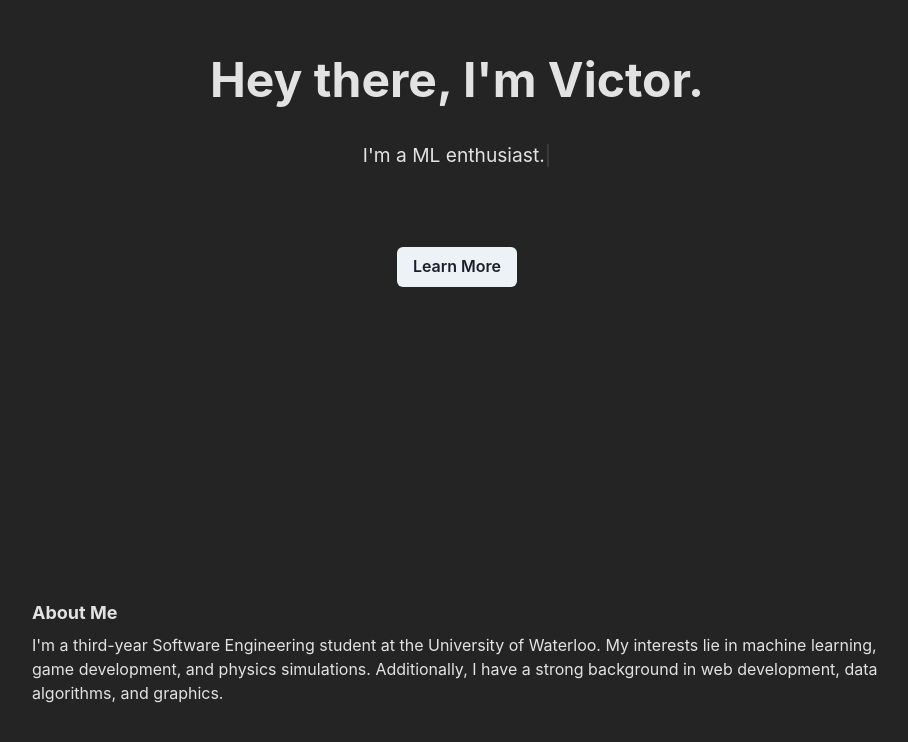
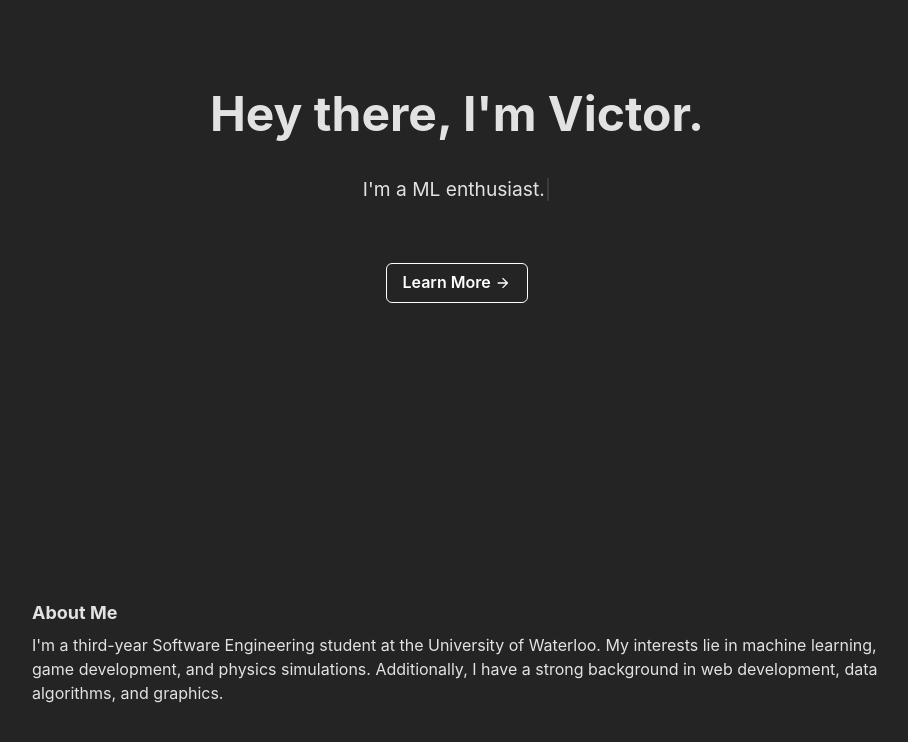
Before and after one commit to victoryqwei/victorwei.com, a React (Vite) app: page / in a window 1280 px wide. Shown: the part 206-948 px from the top of the page, without its empty margins (183-1091 px from the left). Built offline with nearby package versions, Linux system fonts and the light colour scheme.

Commit message:
wip: organize title code

```diff
--- a/src/App.tsx
+++ b/src/App.tsx
@@ -1,7 +1,7 @@
-import { Box, Button, Center, HStack, Heading, Text, VStack } from "@chakra-ui/react";
-import Typed from "react-typed";
+import { Box, Center, HStack, Heading, Text, VStack } from "@chakra-ui/react";
 import "./index.css";
 import NavBar from "./react/NavBar";
+import Title from "./react/Title";
 
 const WorkExperience: React.FC = () => {
   return (
@@ -56,27 +56,7 @@ const App: React.FC = () => {
 
         <Box textAlign="left" lineHeight="1.5" maxW="850px" w="100%">
           <VStack alignItems="flex-start">
-            <Center h="100vh" w="100%" textAlign="center">
-              <VStack>
-                <Heading fontSize="3em" mb="0.5em">
-                  Hey there, I'm Victor.
-                </Heading>
-                <Text fontSize="1.2em" mb="1em">
-                  I'm a{" "}
-                  <Typed
-                    style={{
-                      fontSize: "1em",
-                    }}
-                    strings={["web developer.", "game developer.", "ML enthusiast."]}
-                    typeSpeed={40}
-                    backSpeed={50}
-                    loop
-                  />
-                </Text>
-
-                <Button m={50}>Learn More</Button>
-              </VStack>
-            </Center>
+            <Title />
 
             <Box h="100vh">
               <Heading fontSize="lg" mb="0.5em">
--- /dev/null
+++ b/src/react/Title.tsx
@@ -0,0 +1,45 @@
+import { ArrowForwardIcon } from "@chakra-ui/icons";
+import { Button, Center, HStack, Heading, Text, VStack } from "@chakra-ui/react";
+import Typed from "react-typed";
+
+const Title: React.FC = () => {
+  return (
+    <Center h="100vh" w="100%" textAlign="center">
+      <VStack>
+        <Heading fontSize="3em" mb="0.5em">
+          Hey there, I'm Victor.
+        </Heading>
+        <Text fontSize="1.2em" mb="1em">
+          I'm a{" "}
+          <Typed
+            style={{
+              fontSize: "1em",
+            }}
+            strings={["web developer.", "game developer.", "ML enthusiast."]}
+            typeSpeed={40}
+            backSpeed={50}
+            loop
+          />
+        </Text>
+
+        <Button
+          backgroundColor="rgba(0, 0, 0, 0)"
+          border="
+                1px solid white"
+          color="white"
+          p="1em"
+          _hover={{
+            backgroundColor: "rgba(255, 255, 255, 0.1)",
+          }}
+          mt="2em">
+          <HStack gap="0.3em">
+            <Text>Learn More</Text>
+            <ArrowForwardIcon />
+          </HStack>
+        </Button>
+      </VStack>
+    </Center>
+  );
+};
+
+export default Title;
```
